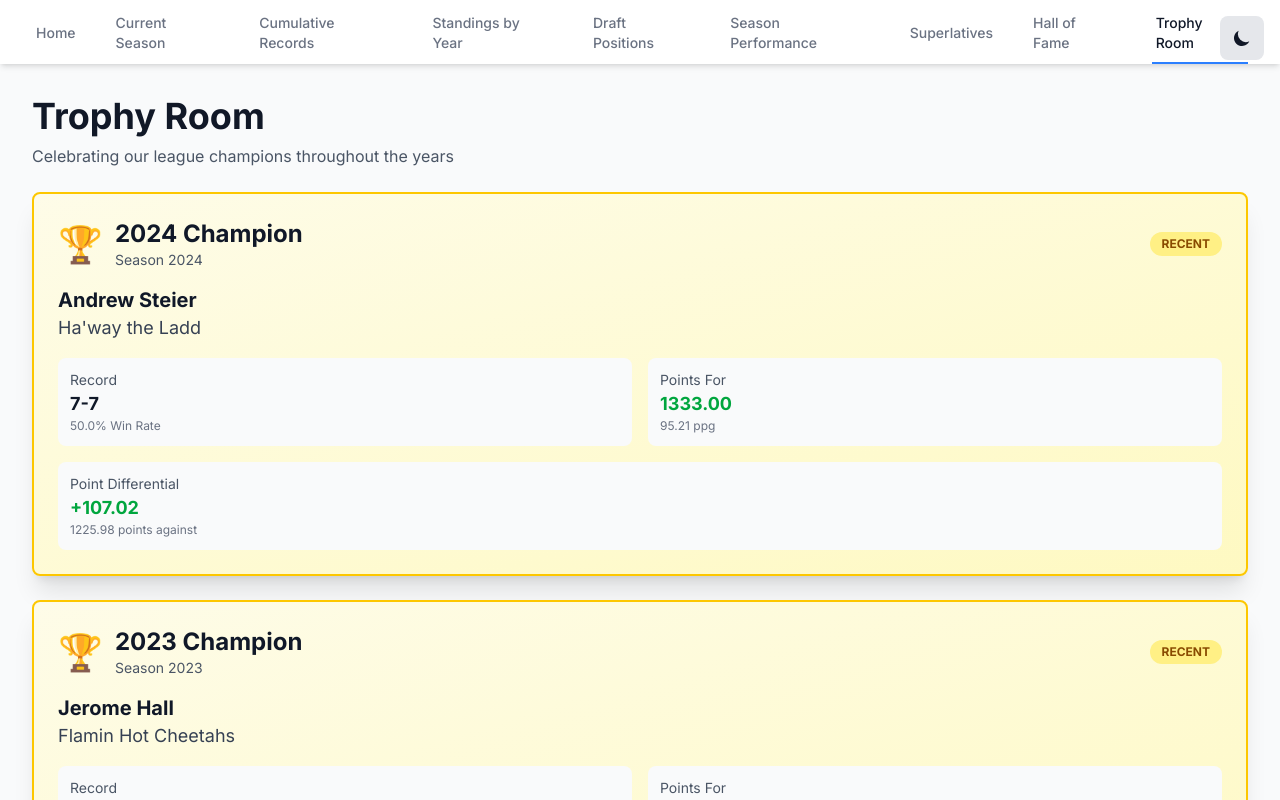
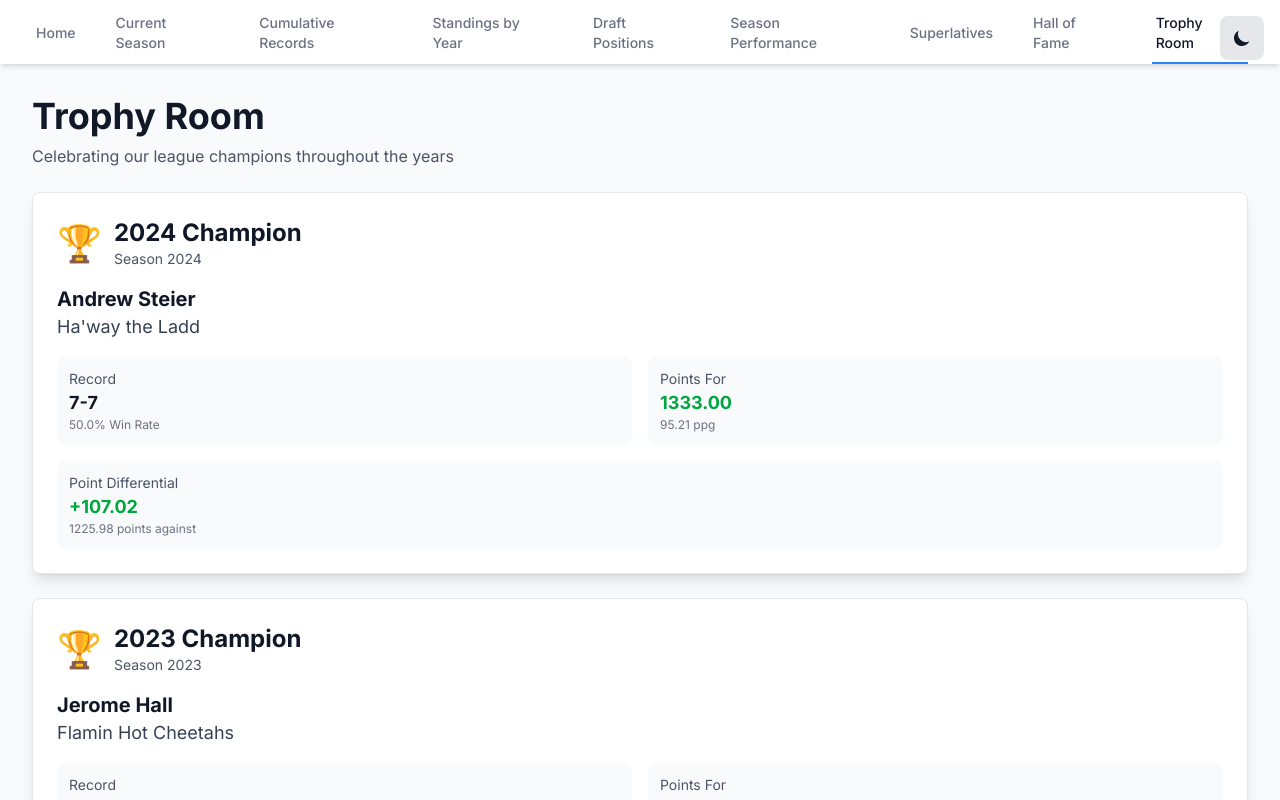
Before and after one commit to jhall9/fort-duncan-fantasy-stats, a Next.js app: page /trophy-room in a window 1280 px wide. Shown: the top 800 px of the page. Built offline with nearby package versions, Linux system fonts and the light colour scheme.

Commit message:
removes Recent tag from trophy room

```diff
--- a/app/trophy-room/trophy-room-client.tsx
+++ b/app/trophy-room/trophy-room-client.tsx
@@ -8,10 +8,7 @@ interface TrophyRoomClientProps {
 
 export default function TrophyRoomClient({ champions }: TrophyRoomClientProps) {
   const TrophyCard = ({ champion, index }: { champion: LeagueChampion; index: number }) => {
-    const isRecent = index < 3
-    const cardClass = isRecent
-      ? "bg-gradient-to-br from-yellow-50 to-yellow-100 dark:from-yellow-900/20 dark:to-yellow-800/20 border-2 border-yellow-400 shadow-xl"
-      : "bg-white dark:bg-dark-surface border border-gray-200 dark:border-dark-border shadow-lg"
+    const cardClass = "bg-white dark:bg-dark-surface border border-gray-200 dark:border-dark-border shadow-lg"
 
     return (
       <div className={`rounded-lg p-6 transition-all duration-200 hover:shadow-2xl ${cardClass}`}>
@@ -29,11 +26,6 @@ export default function TrophyRoomClient({ champions }: TrophyRoomClientProps) {
               </div>
             </div>
           </div>
-          {isRecent && (
-            <div className="px-3 py-1 bg-yellow-200 dark:bg-yellow-800 text-yellow-800 dark:text-yellow-200 text-xs font-bold rounded-full">
-              RECENT
-            </div>
-          )}
         </div>
 
         <div className="space-y-4">
```
